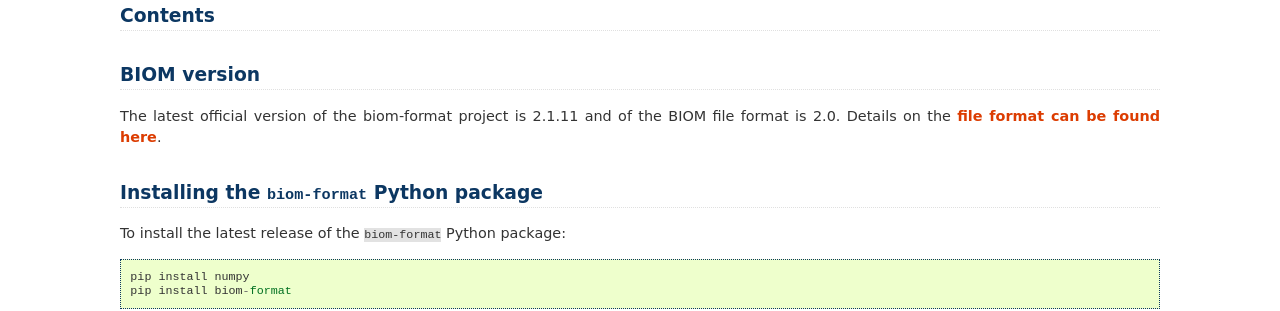
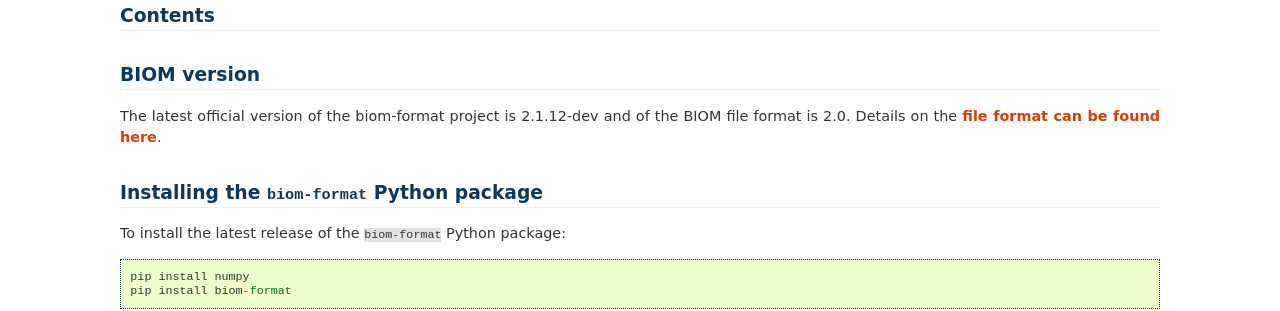
Before and after one commit to biocore/biom-format, a Sphinx documentation site: the page built from doc/index.rst, in a window 1280 px wide. Shown: the part 1245-1556 px from the top of the page. Built offline with Sphinx 7.4.7, drawn with Linux system fonts in a browser that asks for light colours; formulas are drawn with MathJax 3; pages that are not in the unit, such as notebooks, are missing from menus.

Commit message:
2.1.12-dev

```diff
--- a/doc/conf.py
+++ b/doc/conf.py
@@ -65,8 +65,8 @@ copyright = '2011-2022 The BIOM Format Development Team'
 # built documents.
 #
 # The full version, including alpha/beta/rc tags.
-version = "2.1.11"
-release = "2.1.11"
+version = "2.1.12-dev"
+release = "2.1.12-dev"
 
 # The language for content autogenerated by Sphinx. Refer to documentation
 # for a list of supported languages.
--- a/setup.py
+++ b/setup.py
@@ -32,7 +32,7 @@ __copyright__ = "Copyright 2011-2020, The BIOM Format Development Team"
 __credits__ = ["Greg Caporaso", "Daniel McDonald", "Jose Clemente",
                "Jai Ram Rideout", "Jorge Cañardo Alastuey", "Michael Hall"]
 __license__ = "BSD"
-__version__ = "2.1.11"
+__version__ = "2.1.12-dev"
 __maintainer__ = "Daniel McDonald"
 __email__ = "mcdonadt@colorado.edu"
 
```
Also changed, not shown: ChangeLog.md (+7 -0 lines).
